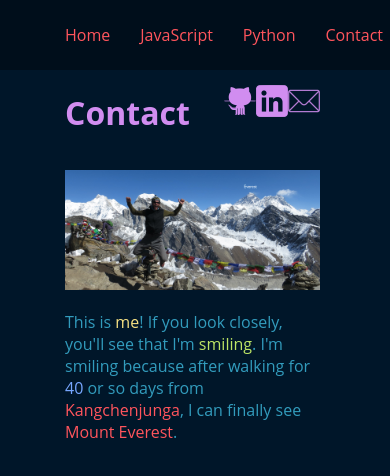
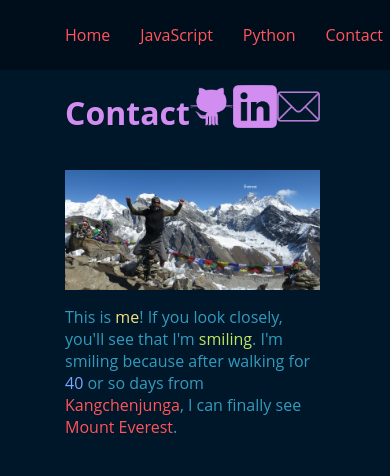
Before and after one commit to C-STYR/homesite, a Next.js app: page /contact in a window 390 px wide. Shown: the top 476 px of the page. Built offline with nearby package versions, Linux system fonts and the light colour scheme.

Commit message:
responsive contact elements

```diff
--- a/pages/contact.tsx
+++ b/pages/contact.tsx
@@ -43,7 +43,6 @@ const about = () => (
         </a>
       </div>
     </div>
-    <div className={contactStyles.imagery}>
       <div className={contactStyles.photo}>
         <Image
         src="/images/evJump2.jpg"
@@ -53,7 +52,6 @@ const about = () => (
         priority={true}
         // className={contactStyles.borderCircle}
         />
-      </div>
       </div>
       <p>
       This is <span style={{color: "#F6E183"}}> me</span>! If you look closely,
--- a/styles/contact.module.css
+++ b/styles/contact.module.css
@@ -1,7 +1,9 @@
 
 .photo {
-  /* margin-left: 80px; */
-  grid-area: photo;
+  display: flex;
+  flex-direction: row;
+  align-items: center;
+  justify-content: center;
 }
 
 .contact {
@@ -12,22 +14,25 @@
 .gh {
   padding-top: 15px;
   grid-area: gh;
+  justify-self: end;
 }
 
 .li {
   padding-top: 15px;
   grid-area: li;
+  justify-self: end;
 }
 
 .em {
   padding-top: 15px;
   grid-area: em;
+  justify-self: end;
 }
 
 .contactBar {
   display: grid;
-  grid-template-columns: repeat(8, 1fr);
+  grid-template-columns: repeat(auto, minmax(240px, 1fr));
   grid-template-rows: 100px;
   grid-template-areas:
-    "ct ct . . . gh li em"
+    "ct ct . . gh li em"
 }
```
Lines whose indentation alone changed are shown as unchanged.
